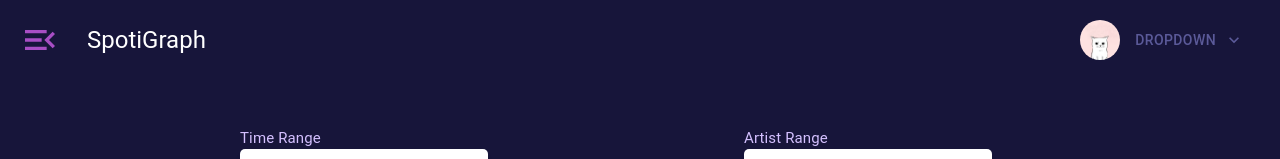
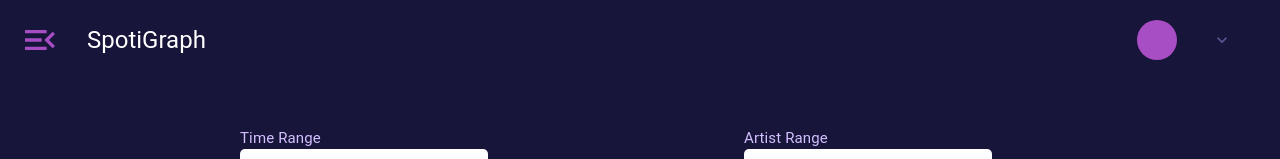
Before and after one commit to WitchDynamic/Dandelion, a React (Create React App) app in the folder client/: page /dashboard in a window 1280 px wide. Shown: the top 159 px of the page. Built offline with nearby package versions, Linux system fonts and the light colour scheme.

Commit message:
Implemented session based authentication

```diff
--- a/client/src/actions/auth.js
+++ b/client/src/actions/auth.js
@@ -1,8 +1,8 @@
 import { LOGOUT, LOGIN } from "../constants/actionTypes";
 
-export const login = (token) => (dispatch) => {
+export const login = (token, user) => (dispatch) => {
   try {
-    dispatch({ type: LOGIN, payload: token });
+    dispatch({ type: LOGIN, payload: { token, user } });
   } catch (error) {
     console.log(error);
   }
--- a/client/src/components/Auth/Auth.js
+++ b/client/src/components/Auth/Auth.js
@@ -1,5 +1,4 @@
 import React from "react";
-import { useSelector } from "react-redux";
 
 const Auth = () => {
   const CLIENT_ID = "b4cf5825f1384e468d19ea6ae85cb236";
@@ -7,7 +6,7 @@
   const AUTH_ENDPOINT = "https://accounts.spotify.com/authorize";
   const RESPONSE_TYPE = "token";
 
-  const token = useSelector((state) => state.auth);
+  const token = localStorage.getItem("token");
 
   return (
     <>
--- a/client/src/components/Dashboard/Dashboard.js
+++ b/client/src/components/Dashboard/Dashboard.js
@@ -5,23 +5,38 @@
 import { Container } from "@material-ui/core";
 import { useDispatch } from "react-redux";
 import { login } from "../../actions/auth";
+import axios from "axios";
 
 const Dashboard = () => {
   const dispatch = useDispatch();
 
+  const getUser = async (token) => {
+    try {
+      await axios
+        .get("https://api.spotify.com/v1/me", {
+          headers: {
+            Authorization: `Bearer ${localStorage.getItem("token")}`,
+          },
+        })
+        .then((resp) => {
+          dispatch(login(token, resp.data));
+        });
+    } catch (err) {
+      console.log(err.response);
+    }
+  };
+
   useEffect(() => {
     const hash = window.location.hash;
-    console.log("hash: " + hash);
     let token = window.localStorage.getItem("token");
-
     if (!token && hash) {
       token = hash
         .substring(1)
         .split("&")
         .find((elem) => elem.startsWith("access_token"))
         .split("=")[1];
-      console.log("token from hash: " + token);
-      dispatch(login(token));
+      window.localStorage.setItem("token", token);
+      getUser(token);
     }
   }, []);
 
--- a/client/src/components/Navbar/Navbar.js
+++ b/client/src/components/Navbar/Navbar.js
@@ -2,11 +2,13 @@
 import { AppBar, Box, Toolbar, Avatar, Typography } from "@material-ui/core";
 import ProfileMenu from "./ProfileMenu/ProfileMenu";
 import useStyles from "./styles";
-import img from "../../images/white_cat.jpg";
 import Sidebar from "../Sidebar/Sidebar";
+import { useSelector } from "react-redux";
 
 const Navbar = () => {
   const classes = useStyles();
+  const user = useSelector((state) => state.auth.user);
+
   return (
     <Box>
       <AppBar className={classes.appBar} position="static">
@@ -15,10 +17,17 @@
           <Typography className={classes.title} variant="h5" component="div">
             SpotiGraph
           </Typography>
-          <Avatar className={classes.avatar} alt="spotify-img" src={img}>
-            {/* {user?.authData.result.name.charAt(0)} */}
+          <Avatar
+            className={classes.avatar}
+            alt="spotify-img"
+            src={user?.images[0].url}
+          >
+            {user?.display_name.charAt(0)}
           </Avatar>
-          <ProfileMenu />
+          <ProfileMenu
+            name={user?.display_name}
+            profile={user?.external_urls.spotify}
+          />
         </Toolbar>
       </AppBar>
     </Box>
--- a/client/src/components/Navbar/ProfileMenu/ProfileMenu.js
+++ b/client/src/components/Navbar/ProfileMenu/ProfileMenu.js
@@ -6,7 +6,7 @@
 import { logout } from "../../../actions/auth";
 import { useNavigate } from "react-router-dom";
 
-const ProfileMenu = () => {
+const ProfileMenu = ({ name, profile }) => {
   const classes = useStyles();
   const [anchorEl, setAnchorEl] = React.useState(null);
   const open = Boolean(anchorEl);
@@ -35,7 +35,7 @@
         onClick={handleClick}
         endIcon={<KeyboardArrowDownIcon />}
       >
-        Dropdown
+        {name}
       </Button>
       <Menu
         className={classes.menu}
@@ -53,8 +53,8 @@
           horizontal: "left",
         }}
       >
-        <MenuItem className={classes.menuItem} onClick={handleClose}>
-          My account
+        <MenuItem className={classes.menuItem} component="a" href={profile}>
+          My Profile
         </MenuItem>
         <MenuItem className={classes.menuItem} onClick={handleLogout}>
           Logout
--- a/client/src/reducers/auth.js
+++ b/client/src/reducers/auth.js
@@ -1,14 +1,23 @@
 import { LOGOUT, LOGIN } from "../constants/actionTypes";
 
-const authReducer = (state = localStorage.getItem("token"), action) => {
+const authReducer = (
+  state = {
+    token: localStorage.getItem("token"),
+    user: localStorage.getItem("user")
+      ? JSON.parse(localStorage.getItem("user"))
+      : null,
+  },
+  action
+) => {
   switch (action.type) {
     case LOGOUT:
       localStorage.clear();
-      return "";
+      return { ...state, token: null, user: null };
     case LOGIN:
+      const { token, user } = action.payload;
       window.location.hash = "";
-      window.localStorage.setItem("token", action.payload);
-      return action.payload;
+      window.localStorage.setItem("user", JSON.stringify(user));
+      return { ...state, token: token, user: user };
     default:
       return state;
   }
```
Also changed, not shown: client/src/api/index.js (added, +18 -0 lines).
